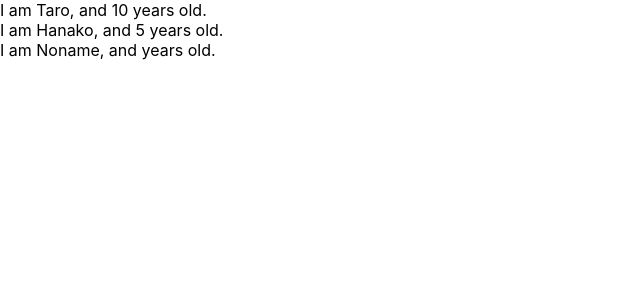
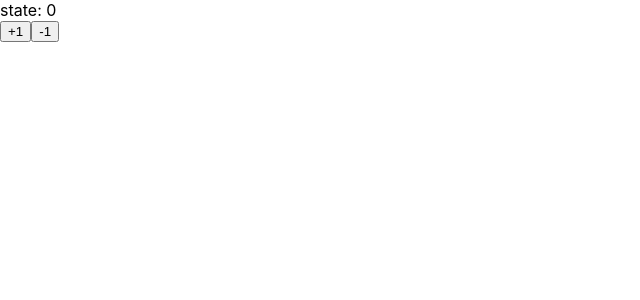
Before and after one commit to kagamirr0r/udemy-react-redux-crud-application, a React (Create React App) app: page / in a window 1280 px wide. Shown: the top 300 px of the page, without its empty margins (0-640 px from the left). Built offline with nearby package versions, Linux system fonts and the light colour scheme.

Commit message:
learn about state

```diff
--- a/src/App.js
+++ b/src/App.js
@@ -1,76 +1,30 @@
-import React from "react";
-import PropTypes from "prop-types";
+import React, { Component } from "react";
 
-// class App extend Component{
-//   render(){
-//     return(
-//       <>
-//       <label htmlFor="bar">bar</label>
-//       <input
-//         type="text"
-//         onChange={() => {
-//           console.log("I am clicked");
-//         }}
-//       />
-//     </>
-//     )
-//   }
-// }
+const App = () => <Counter></Counter>;
 
-// function App() {
-//   return (
-//     <>
-//       <label htmlFor="bar">bar</label>
-//       <input
-//         type="text"
-//         onChange={() => {
-//           console.log("I am clicked");
-//         }}
-//       />
-//     </>
-//   );
-// }
+class Counter extends Component {
+  constructor(props) {
+    super(props);
+    this.state = { count: 0 };
+  }
 
-const App = () => {
-  const profiles = [
-    {
-      name: "Taro",
-      age: 10,
-    },
-    {
-      name: "Hanako",
-      age: 5,
-    },
-    {
-      name: "Noname",
-    },
-  ];
-  return (
-    <>
-      {/* <User name={"Taro"} age={10} />
-      <User name={"Hanako"} age={5} /> */}
-      {profiles.map((profile, index) => {
-        return <User name={profile.name} age={profile.age} key={index} />;
-      })}
-    </>
-  );
-};
+  handlePlusButton = () => {
+    this.setState({ count: this.state.count + 1 });
+  };
 
-const User = (props) => {
-  return (
-    <div>
-      I am {props.name}, and {props.age} years old.
-    </div>
-  );
-};
+  handleMinusButton = () => {
+    this.setState({ count: this.state.count - 1 });
+  };
 
-User.propTypes = {
-  name: PropTypes.string,
-  age: PropTypes.number.isRequired, //ageがないとエラーになる
-};
-
-// function App() {
-//   return React.createElement("div", null, "Hello World!!");
-// }
+  render() {
+    return (
+      <>
+        <div>state: {this.state.count}</div>
+        <button onClick={this.handlePlusButton}>+1</button>
+        <button onClick={this.handleMinusButton}>-1</button>
+      </>
+    );
+  }
+}
 
 export default App;
```
